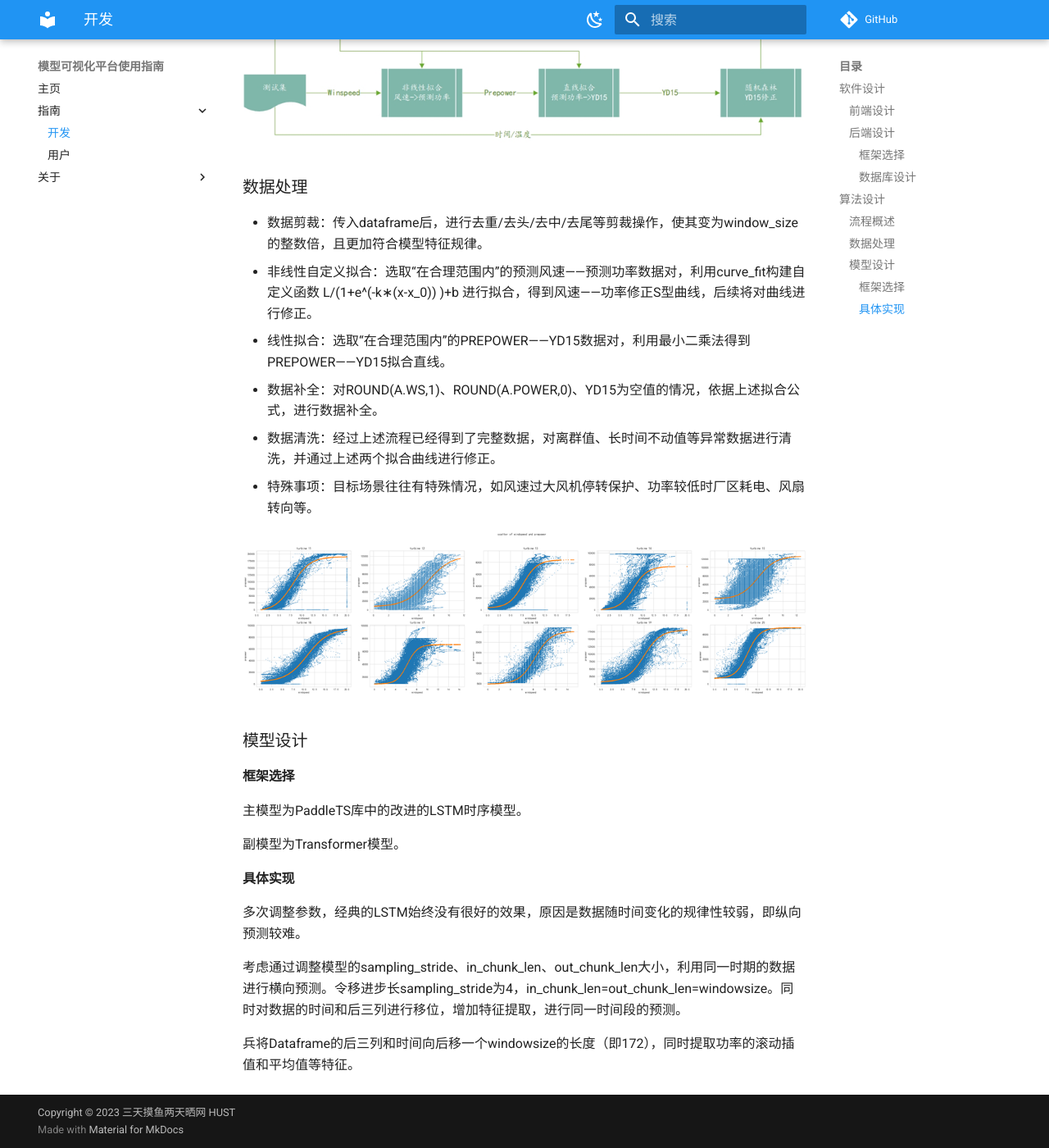
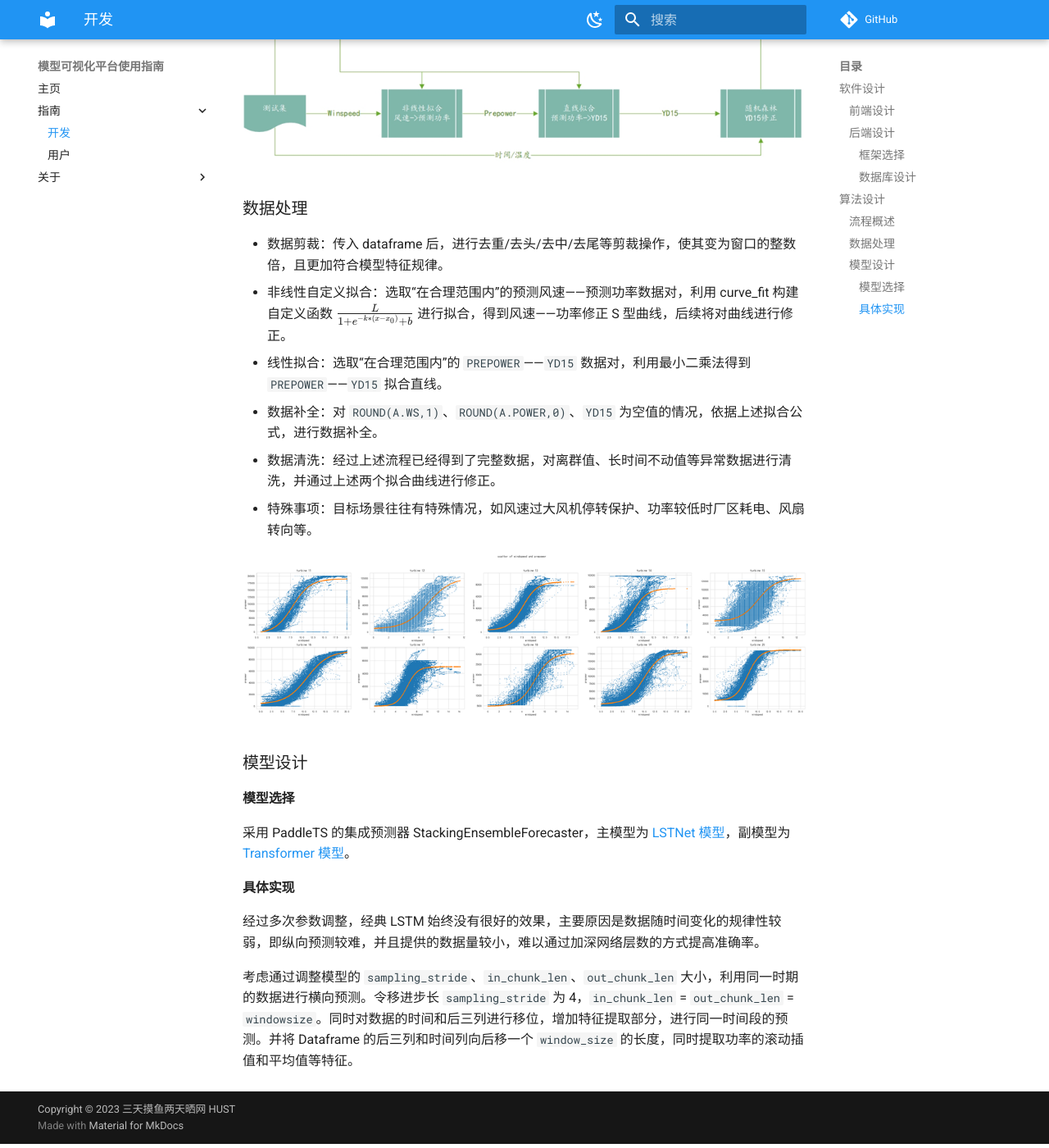
Before and after one commit to genshin-impart/demo-doc, an MkDocs documentation site: the page built from docs/dev/summarize.md, in a window 1280 px wide and 1400 px high, scrolled down 1399 px. Shown: the whole window at 82% size. Built offline with MkDocs 1.6.1 and Material for MkDocs 9.7.7, drawn with Linux system fonts in a browser that asks for light colours; some of the changed text lies outside the part shown.

Commit message:
feat: 支持内嵌latex公式

```diff
--- a/docs/dev/summarize.md
+++ b/docs/dev/summarize.md
@@ -29,35 +29,30 @@ Flask 是使用 Python 编写的 Web 微框架，核心简单易于扩展。Flas
 
 算法设计简要流程图如下：
 
-![流程图](image/summarize/1689950862666.png)
+![流程图](../images/summarize/1689950862666.png)
 
 ### 数据处理
 
-* 数据剪裁：传入dataframe后，进行去重/去头/去中/去尾等剪裁操作，使其变为window_size的整数倍，且更加符合模型特征规律。
-* 非线性自定义拟合：选取“在合理范围内”的预测风速——预测功率数据对，利用curve_fit构建自定义函数
-  L/(1+e^(-k∗(x-x_0)) )+b 进行拟合，得到风速——功率修正S型曲线，后续将对曲线进行修正。
+- 数据剪裁：传入 dataframe 后，进行去重/去头/去中/去尾等剪裁操作，使其变为窗口的整数倍，且更加符合模型特征规律。
+- 非线性自定义拟合：选取“在合理范围内”的预测风速——预测功率数据对，利用 curve_fit 构建自定义函数
+  $\frac{L}{1 + e^{-k * (x - x_0)} + b}$ 进行拟合，得到风速——功率修正 S 型曲线，后续将对曲线进行修正。
 
-* 线性拟合：选取“在合理范围内”的PREPOWER——YD15数据对，利用最小二乘法得到PREPOWER——YD15拟合直线。
-* 数据补全：对ROUND(A.WS,1)、ROUND(A.POWER,0)、YD15为空值的情况，依据上述拟合公式，进行数据补全。
+- 线性拟合：选取“在合理范围内”的 `PREPOWER`——`YD15` 数据对，利用最小二乘法得到 `PREPOWER`——`YD15` 拟合直线。
+- 数据补全：对 `ROUND(A.WS,1)`、`ROUND(A.POWER,0)`、`YD15` 为空值的情况，依据上述拟合公式，进行数据补全。
 
-* 数据清洗：经过上述流程已经得到了完整数据，对离群值、长时间不动值等异常数据进行清洗，并通过上述两个拟合曲线进行修正。
-* 特殊事项：目标场景往往有特殊情况，如风速过大风机停转保护、功率较低时厂区耗电、风扇转向等。
+- 数据清洗：经过上述流程已经得到了完整数据，对离群值、长时间不动值等异常数据进行清洗，并通过上述两个拟合曲线进行修正。
+- 特殊事项：目标场景往往有特殊情况，如风速过大风机停转保护、功率较低时厂区耗电、风扇转向等。
 
-![拟合S型曲线](image/summarize/1689950709115.png)
+![拟合S型曲线](../images/summarize/1689950709115.png)
 
 ### 模型设计
 
-#### 框架选择
+#### 模型选择
 
-主模型为PaddleTS库中的改进的LSTM时序模型。
-
-副模型为Transformer模型。
+采用 PaddleTS 的集成预测器 StackingEnsembleForecaster，主模型为 [LSTNet 模型](https://github.com/PaddlePaddle/PaddleTS/blob/main/paddlets/models/forecasting/dl/lstnet.py)，副模型为 [Transformer 模型](https://github.com/PaddlePaddle/PaddleTS/blob/main/paddlets/models/forecasting/dl/transformer.py)。
 
 #### 具体实现
 
+经过多次参数调整，经典 LSTM 始终没有很好的效果，主要原因是数据随时间变化的规律性较弱，即纵向预测较难，并且提供的数据量较小，难以通过加深网络层数的方式提高准确率。
 
-多次调整参数，经典的LSTM始终没有很好的效果，原因是数据随时间变化的规律性较弱，即纵向预测较难。
-
-考虑通过调整模型的sampling_stride、in_chunk_len、out_chunk_len大小，利用同一时期的数据进行横向预测。令移进步长sampling_stride为4，in_chunk_len=out_chunk_len=windowsize。同时对数据的时间和后三列进行移位，增加特征提取，进行同一时间段的预测。
-
-兵将Dataframe的后三列和时间向后移一个windowsize的长度（即172），同时提取功率的滚动插值和平均值等特征。
+考虑通过调整模型的 `sampling_stride`、`in_chunk_len`、`out_chunk_len` 大小，利用同一时期的数据进行横向预测。令移进步长 `sampling_stride` 为 4，`in_chunk_len` = `out_chunk_len` = `windowsize`。同时对数据的时间和后三列进行移位，增加特征提取部分，进行同一时间段的预测。并将 Dataframe 的后三列和时间列向后移一个 `window_size` 的长度，同时提取功率的滚动插值和平均值等特征。
--- /dev/null
+++ b/docs/javascripts/katex.js
@@ -0,0 +1,10 @@
+document$.subscribe(({ body }) => {
+    renderMathInElement(body, {
+      delimiters: [
+        { left: "$$",  right: "$$",  display: true },
+        { left: "$",   right: "$",   display: false },
+        { left: "\\(", right: "\\)", display: false },
+        { left: "\\[", right: "\\]", display: true }
+      ],
+    })
+  })
--- a/mkdocs.yml
+++ b/mkdocs.yml
@@ -55,3 +55,10 @@ markdown_extensions:
   - pymdownx.keys
   - pymdownx.mark
   - pymdownx.tilde
+extra_javascript:
+  - javascripts/katex.js
+  - https://cdnjs.cloudflare.com/ajax/libs/KaTeX/0.16.7/katex.min.js
+  - https://cdnjs.cloudflare.com/ajax/libs/KaTeX/0.16.7/contrib/auto-render.min.js
+
+extra_css:
+  - https://cdnjs.cloudflare.com/ajax/libs/KaTeX/0.16.7/katex.min.css
```
Also changed, not shown: other parts of docs/dev/summarize.md (+1 -1 lines), docs/user/guide.md (+2 -5 lines), docs/images/summarize/1689950709115.png (renamed from docs/dev/image/summarize/1689950709115.png), docs/images/summarize/1689950862666.png (renamed from docs/dev/image/summarize/1689950862666.png).
